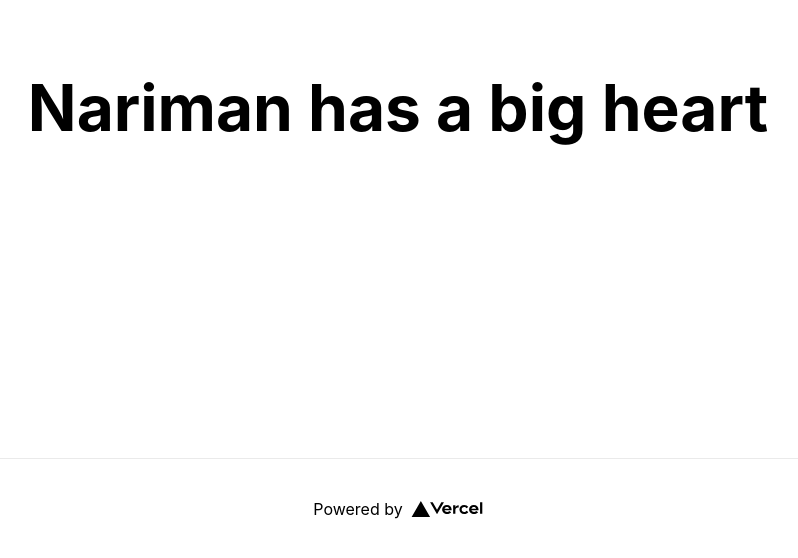
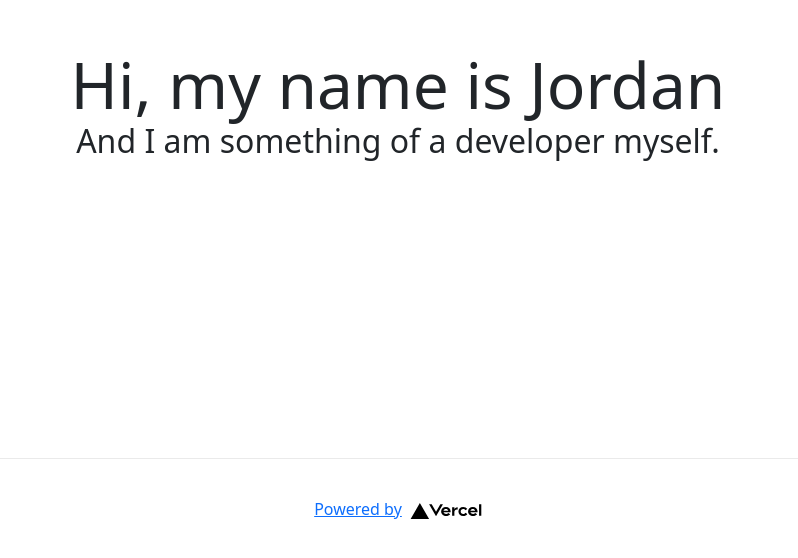
Before and after one commit to JordanAlbayrak/personal-portfolio, a Next.js app: page / in a window 1280 px wide. Shown: the part 242-800 px from the top of the page, without its empty margins (242-1040 px from the left). Built offline with nearby package versions, Linux system fonts and the light colour scheme.

Commit message:
CHanged initial startup

```diff
--- a/package.json
+++ b/package.json
@@ -9,6 +9,7 @@
     "lint": "next lint"
   },
   "dependencies": {
+    "bootstrap": "^5.1.3",
     "next": "12.0.1",
     "react": "17.0.2",
     "react-dom": "17.0.2"
--- a/pages/index.js
+++ b/pages/index.js
@@ -1,20 +1,21 @@
 import Head from 'next/head'
 import Image from 'next/image'
 import styles from '../styles/Home.module.css'
-
+import 'bootstrap/dist/css/bootstrap.css';
 export default function Home() {
   return (
     <div className={styles.container}>
       <Head>
         <title>Create Next App</title>
-        <meta name="description" content="Generated by create next app" />
-        <link rel="icon" href="/favicon.ico" />
+          <meta name="description" content="Generated by create next app"/>
+          <link rel="icon" href="../public/favicon.ico"/>
       </Head>
 
       <main className={styles.main}>
           <h1 className={styles.title}>
-              Nariman has a big heart
+              Hi, my name is <span className={styles.name}>Jordan</span>
           </h1>
+          <h2> And I am something of a developer myself.</h2>
 
           {/*<p className={styles.description}>*/}
           {/*  Get started by editing{' '}*/}
```
Also changed, not shown: 1 other file (tests, documents, lock files or other folders).
